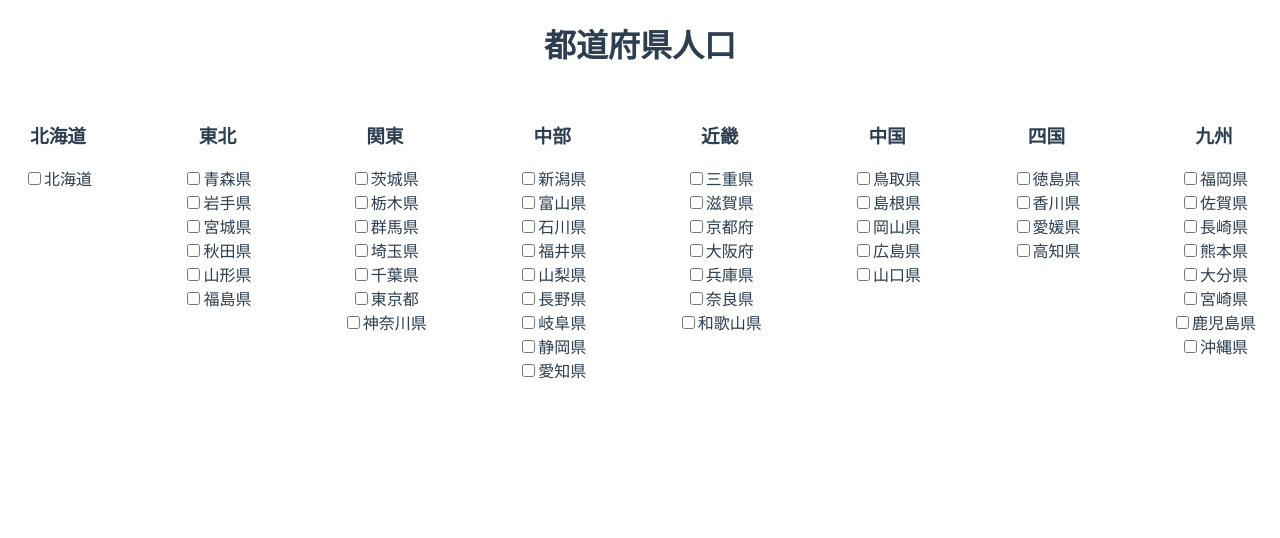
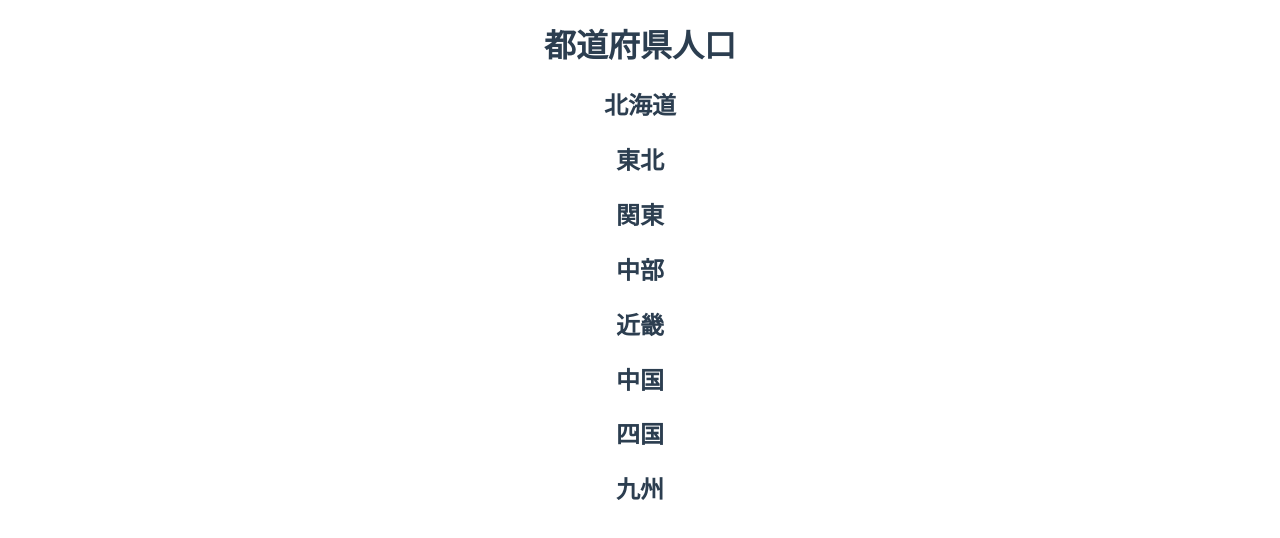
Before and after one commit to CasLinden/prefecture-population, a Vue app: page / in a window 1280 px wide. Shown: the top 538 px of the page. Built offline with nearby package versions, Linux system fonts and the light colour scheme.

Commit message:
refactored PrefectureCheckboxes into AreaTrays and CheckboxTray, renamed chiiki to areas

```diff
--- /dev/null
+++ b/src/components/AreaTrays.vue
@@ -0,0 +1,60 @@
+<template>
+  <div id="checkboxes-container">
+    <div
+      v-for="(area, index) in areas"
+      :key="area.name"
+      :id="area.name"
+      class="area"
+    >
+      <h2 @click="toggleTray(area.name)">{{ area.name }}</h2>
+      <CheckboxTray
+        :showTray="showingTrays[area.name]"
+        :area="area"
+        :selectedPrefCodes="selectedPrefCodes"
+        :allPrefectures="prefectures"
+        :startIndex="calculateStartIndex(index)"
+        @prefecture-toggled="updateSelectedPrefCodes"
+      />
+    </div>
+  </div>
+</template>
+
+<script>
+import areas from "@/areas.json";
+import prefectures from "@/prefectures.json";
+import CheckboxTray from "./CheckboxTray.vue";
+
+export default {
+  components: {
+    CheckboxTray,
+  },
+  data() {
+    return {
+      areas: areas,
+      prefectures: prefectures,
+      selectedPrefCodes: [],
+      showingTrays: {},
+    };
+  },
+  methods: {
+    toggleTray(areaName) {
+      this.showingTrays[areaName] = !this.showingTrays[areaName];
+    },
+    calculateStartIndex(index) {
+      return this.areas
+        .slice(0, index)
+        .reduce((acc, cur) => acc + cur.count, 0);
+    },
+    updateSelectedPrefCodes(prefCode, isChecked) {
+      if (isChecked) {
+        this.selectedPrefCodes.push(prefCode);
+      } else {
+        this.selectedPrefCodes = this.selectedPrefCodes.filter(
+          (code) => code !== prefCode
+        );
+      }
+      this.$emit("prefecture-toggled", { prefCode, isChecked });
+    },
+  },
+};
+</script>
--- /dev/null
+++ b/src/components/CheckboxTray.vue
@@ -0,0 +1,62 @@
+<template>
+  <transition name="slide">
+    <div v-if="showTray" ref="trayRoot" class="checkbox-tray">
+      <div
+        class="prefecture-checkbox"
+        v-for="pref in localPrefectures"
+        :key="pref.code"
+      >
+        <input
+          type="checkbox"
+          :id="pref.code"
+          :value="pref.code"
+          :checked="isChecked(pref.code)"
+          @change="toggleCheckbox(pref.code, $event.target.checked)"
+        />
+        <label :for="pref.code">{{ pref.name }}</label>
+      </div>
+    </div>
+  </transition>
+</template>
+
+<script>
+export default {
+  props: {
+    showTray: Boolean,
+    area: Object,
+    selectedPrefCodes: Array,
+    allPrefectures: Array,
+    startIndex: Number,
+  },
+  computed: {
+    localPrefectures() {
+      return this.allPrefectures.slice(
+        this.startIndex,
+        this.startIndex + this.area.count
+      );
+    },
+  },
+  methods: {
+    isChecked(code) {
+      return this.selectedPrefCodes.includes(code);
+    },
+    toggleCheckbox(code, isChecked) {
+      this.$emit("prefecture-toggled", code, isChecked);
+    },
+  },
+};
+</script>
+
+<style>
+.checkbox-tray {
+  overflow: hidden;
+  display: flex;
+  flex-wrap: wrap;
+  justify-content: center;
+  border: 1px solid black;
+}
+
+.prefecture-checkbox {
+  margin: 0rem 0.2rem 0rem 0.2rem;
+}
+</style>
--- a/src/components/PopulationFetcher.vue
+++ b/src/components/PopulationFetcher.vue
@@ -5,8 +5,7 @@
       <PopulationChart :chartData="dataForChart"></PopulationChart>
     </div>
     <div>
-      <PrefectureCheckboxes @prefecture-toggled="handlePrefectureToggled">
-      </PrefectureCheckboxes>
+      <AreaTrays @prefecture-toggled="handlePrefectureToggled"></AreaTrays>
     </div>
   </div>
 </template>
@@ -14,7 +13,7 @@
 <script>
 import prefectures from "@/prefectures.json";
 import PopulationChart from "./PopulationChart.vue";
-import PrefectureCheckboxes from "./PrefectureCheckboxes.vue";
+import AreaTrays from "./AreaTrays.vue";
 
 export default {
   data() {
@@ -98,7 +97,7 @@ export default {
   },
   components: {
     PopulationChart,
-    PrefectureCheckboxes,
+    AreaTrays,
   },
 };
 </script>
--- a/src/components/PrefectureCheckboxes.vue
+++ /dev/null
@@ -1,64 +0,0 @@
-<template>
-  <div id="checkboxes-container">
-    <div v-for="area in areas" :key="area.name" :id="area.name" class="地域">
-      <h3>{{ area.name }}</h3>
-      <div
-        v-for="pref in getPrefecturesForArea(area)"
-        :key="pref.code"
-        :class="pref"
-      >
-        <input
-          type="checkbox"
-          :value="pref.code"
-          :id="pref.code"
-          @change="updateSelectedPrefCodes(pref.code, $event.target.checked)"
-        />
-        <label :for="pref.code">{{ pref.name }}</label>
-      </div>
-    </div>
-  </div>
-</template>
-
-<script>
-import prefectures from "@/prefectures.json";
-import chiiki from "@/chiiki.json";
-
-export default {
-  data() {
-    return {
-      areas: chiiki,
-      prefectures: prefectures,
-    };
-  },
-  methods: {
-    getPrefecturesForArea(area) {
-      const startIndex = this.areas
-        .slice(0, this.areas.indexOf(area))
-        .reduce((acc, curr) => acc + curr.count, 0);
-
-      return this.prefectures.slice(startIndex, startIndex + area.count);
-    },
-    updateSelectedPrefCodes(prefCode, isChecked) {
-      this.$emit("prefecture-toggled", { prefCode, isChecked });
-    },
-  },
-};
-</script>
-
-<style scoped>
-#checkboxes-container {
-  display: flex;
-  justify-content: space-between;
-  padding: 1rem;
-  flex-wrap: wrap;
-}
-.地域 {
-  display: flex;
-  flex-direction: column;
-  align-items: flex-startrt;
-  flex-wrap: wrap;
-}
-.地域 h3 {
-  align-self: center;
-}
-</style>
```
Also changed, not shown: src/areas.json (renamed from src/chiiki.json).
